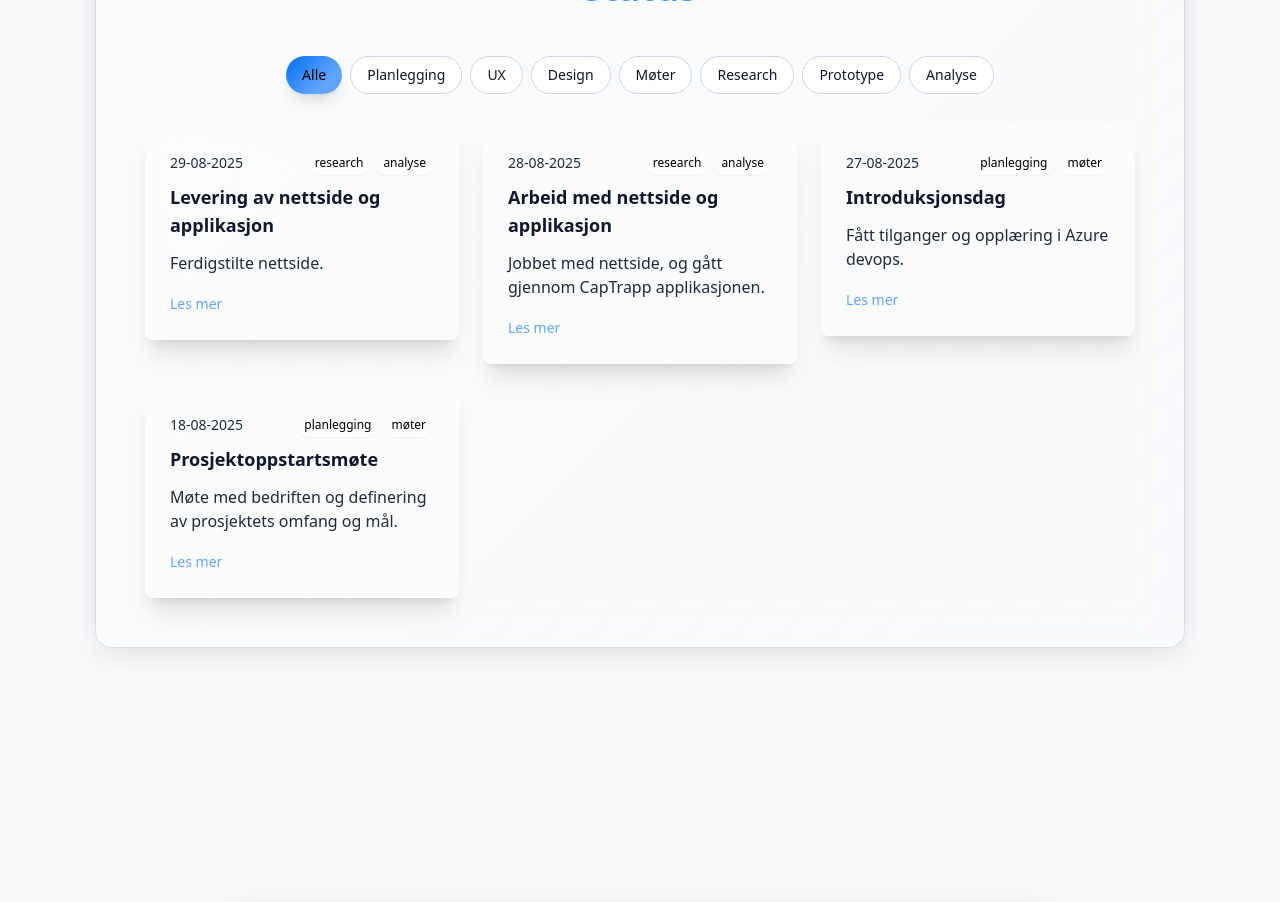
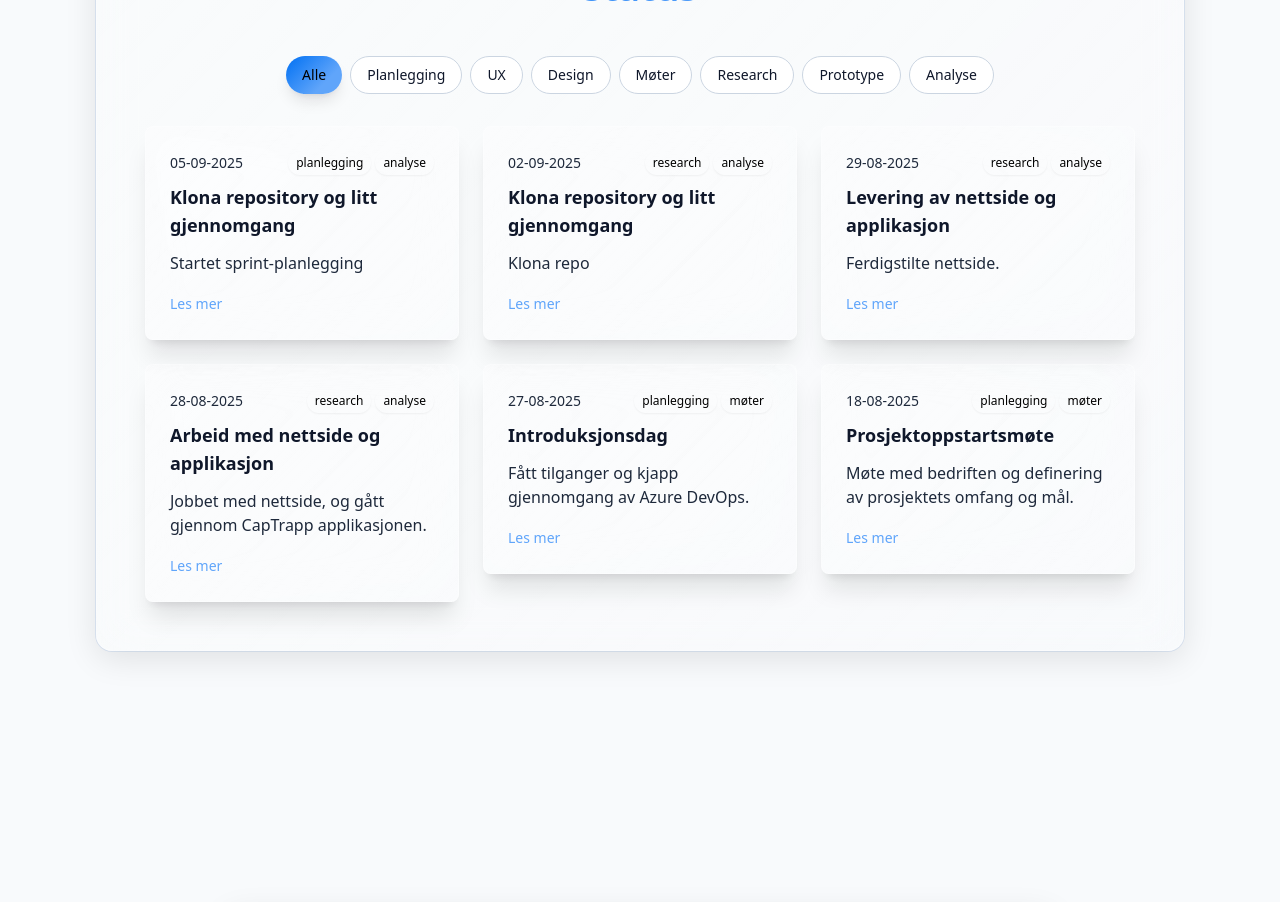
Before and after one commit to vebjornkjus/IS-302-nettsted, a React (Vite) app: page / in a window 1280 px wide. Shown: the part 2080-2982 px from the top of the page. Built offline with nearby package versions, Linux system fonts and the light colour scheme.

Commit message:
StatusOppdatering

```diff
--- a/src/pages/Status.jsx
+++ b/src/pages/Status.jsx
@@ -18,7 +18,7 @@ const Status = () => {
       id: 2,
       title: "Introduksjonsdag",
       date: "27-08-2025",
-      excerpt: "Fått tilganger og opplæring i Azure devops.",
+      excerpt: "Fått tilganger og kjapp gjennomgang av Azure DevOps.",
       tags: ["planlegging", "møter"],
       content: "I dag fikk vi adgangskort, og tilganger til bedriftens systemer. Vi har også fått opplæring i Azure DevOps, som vi skal bruke til prosjektet."
     },
@@ -37,6 +37,22 @@ const Status = () => {
       excerpt: "Ferdigstilte nettside.",
       tags: ["research", "analyse"],
       content: "I dag finpusset vi på nettsiden og la til det om manglet."
+    },
+    {
+      id: 5,
+      title: "Klona repository og litt gjennomgang",
+      date: "02-09-2025",
+      excerpt: "Klona repo",
+      tags: ["research","analyse"],
+      content: "Fikk klonet repoet ned på egne PC-er, sliter litt med å få starta prosjektet."
+    },
+        {
+      id: 6,
+      title: "Klona repository og litt gjennomgang",
+      date: "05-09-2025",
+      excerpt: "Startet sprint-planlegging",
+      tags: ["planlegging","analyse"],
+      content: "Fått grundig gjennomgang av Azure DevOps og de viktigste funksjonene der. Prosjektet kjører lokalt på PC-ene våres også nå."
     },
   ]
 
```
